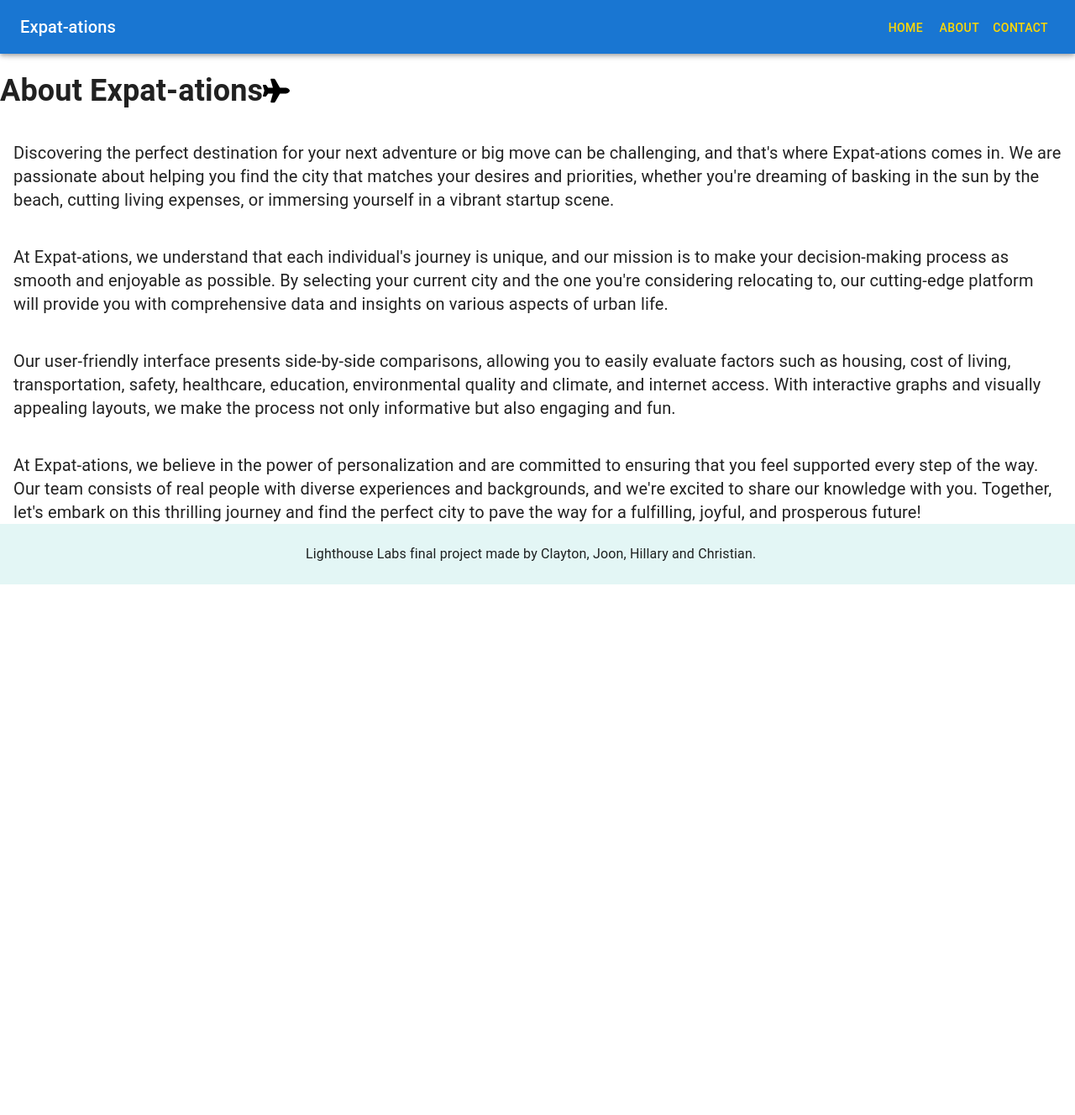
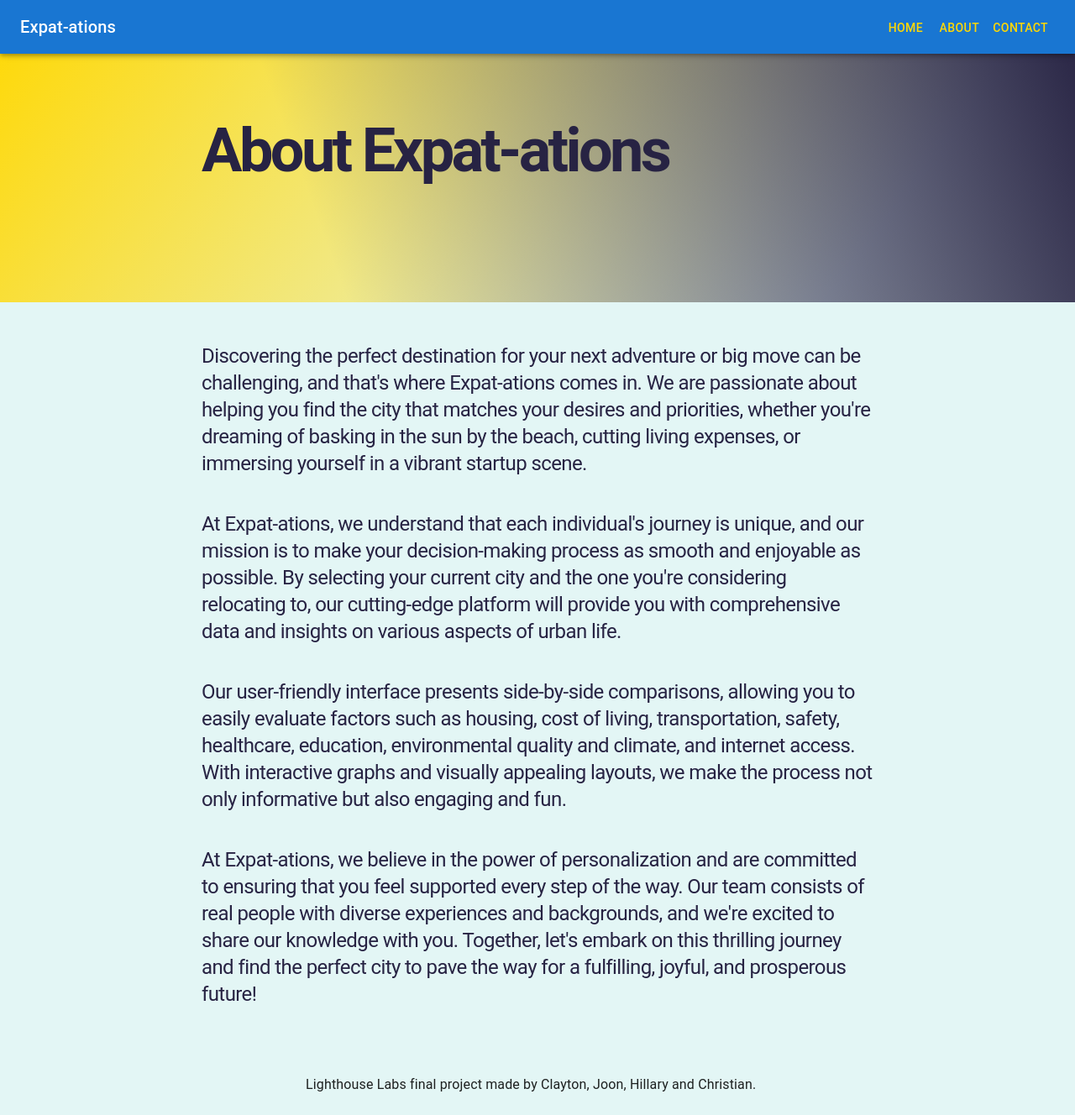
Before and after one commit to hillaryforget/Expat-ations, a Next.js app in the folder my-next-project/: page /about in a window 1280 px wide. Shown: the whole page at 84% size. Before the commit the page ends 800 px from the top, so only its background shows below. Built offline with nearby package versions, Linux system fonts and the light colour scheme.

Commit message:
background and navbar css changes

```diff
--- a/my-next-project/src/components/GooglePlacePhoto.js
+++ /dev/null
@@ -1,25 +0,0 @@
-import { useState, useEffect } from "react";
-
-function GooglePlacePhoto({ placeId }) {
-  const [photoUrl, setPhotoUrl] = useState(null);
-
-  useEffect(() => {
-    async function fetchPhotoUrl() {
-      const photoReference = await fetchPlaceDetails(placeId);
-      if (photoReference) {
-        setPhotoUrl(
-          `https://maps.googleapis.com/maps/api/place/photo?maxwidth=400&photoreference=${photoReference}&key=${process.env.GOOGLE_API_KEY}`
-        );
-      }
-    }
-    fetchPhotoUrl();
-  }, [placeId]);
-
-  if (photoUrl) {
-    return <img src={photoUrl} alt="" />;
-  } else {
-    return <p>No photo available.</p>;
-  }
-}
-
-export default GooglePlacePhoto;
--- a/my-next-project/src/components/Heading.js
+++ b/my-next-project/src/components/Heading.js
@@ -22,21 +22,21 @@ export default function Heading({ cities }) {
 
   return (
     <>
-      <container>
-        <div className="flex items-center justify-center h-screen bg-fixed bg-center bg-cover custom-img">
-          <div className="absolute top-0 left-0 right-0 bottom-0 bg-black/70 z-[2]" />
-          <div className="p-5 text-white z-[2] mt-[-10rem]">
-            <h1 className="text-5xl font-bold">Expat-ation</h1>
-            <p className="py-5 text-xl">
-              Choose the cities you want to compare to gain more insight on your next destination.
-            </p>
-          <div>
-            <AutoComplete stateChanger={SetCountryOne} city_list={cities} />
+      <div className="flex items-center justify-center min-h-screen bg-fixed bg-center bg-cover" style={{ backgroundImage: `url("https://images.pexels.com/photos/3935702/pexels-photo-3935702.jpeg")` }}>
+        <div className="p-5 text-white z-10 -mt-40">
+          <h1 className="text-5xl font-bold mb-5 text-center">Expat-ation</h1>
+          <p className="py-5 text-xl text-center">
+            Choose the cities you want to compare to gain more insight on your next destination.
+          </p>
+          <div className="flex flex-col items-center mt-5">
+            <div className="w-full md:w-96 mx-auto">
+              <AutoComplete stateChanger={SetCountryOne} city_list={cities}/>
+            </div>
             <br></br>
-            <AutoComplete stateChanger={SetCountryTwo} city_list={cities}/>
+            <div className="w-full md:w-96 mx-auto">
+              <AutoComplete stateChanger={SetCountryTwo} city_list={cities}/>
+            </div>
             <br></br>
-          </div>
-          <div>
             <button
               onClick={navigate}
               className="bg-blue-500 text-white px-4 py-2 rounded-lg shadow hover:bg-blue-600 active:bg-blue-800 focus:outline-none focus:ring-2 focus:ring-blue-300 focus:ring-opacity-50"
@@ -44,9 +44,8 @@ export default function Heading({ cities }) {
             Submit
             </button>
           </div>
-          </div>
         </div>
-      </container>
+      </div>
     </>
   );
-}
+  }
--- a/my-next-project/src/components/NavBar.js
+++ b/my-next-project/src/components/NavBar.js
@@ -30,7 +30,7 @@ function NavBar(props) {
   const drawer = (
     <Box onClick={handleDrawerToggle} sx={{ textAlign: "center" }}>
       <Typography variant="h6" sx={{ my: 2 }}>
-        MUI
+        Expat-ations
       </Typography>
       <Divider />
       <List>
@@ -62,6 +62,9 @@ function NavBar(props) {
           >
             <MenuIcon />
           </IconButton>
+          <a href="/" style={{
+            flexGrow: '1',
+          }}>
           <Typography
             variant="h6"
             component="div"
@@ -69,6 +72,7 @@ function NavBar(props) {
           >
             Expat-ations
           </Typography>
+          </a>
           <Box sx={{ display: { xs: "none", sm: "block" } }}>
             {navItems.map((item) => (
               <Link key={item} href={item === "Home" ? "/" : `/${item.toLowerCase()}`} passHref>
--- a/my-next-project/src/pages/about.js
+++ b/my-next-project/src/pages/about.js
@@ -12,28 +12,84 @@ const About = () => {
         <link rel="icon" href="/plane-solid.svg" />
         <script src="https://cdn.tailwindcss.com"></script>
       </Head>
-      <Navbar className={'bg-transparent shadow-none text-3xl'}/> {/* Add the Navbar component */}
-      <div className="container mx-auto pt-14">
-        <div className="flex items-center">
-          <h1 className="text-4xl font-bold mt-8">About Expat-ations</h1>
-          <img
-            className="slide-animation w-8 h-8 mt-8"
-            src="/plane-solid.svg"
-            alt="Plane icon"
-          />
+      <div
+        className="min-h-screen bg-fixed bg-center bg-cover"
+        style={{
+          backgroundColor: `#e3f6f5`,
+        }}
+      >
+       <Navbar className={'bg-transparent shadow-none text-3xl'}/> {/* Add the Navbar component */}
+        {/* Add the Navbar component */}
+        <div style={{
+          background: `linear-gradient(250deg, #272343, rgba(255,255,255,0) 70.71%),
+          linear-gradient(127deg, #ffd803, rgba(255,255,255,.05) 80.71%)
+          `
+        }}>
+          <div className="mx-auto max-w-2xl lg:max-w-4xl lg:px-12">
+            <div className="space-y-2 font-display text-2xl tracking-tight text-blue-900">
+              <h1
+                class="py-28 lg:py-36 font-display text-5xl font-bold tracking-tighter sm:text-7xl"
+                style={{ color: "#272343" }}
+              >
+                About Expat-ations
+              </h1>
+            </div>
+          </div>
         </div>
+
+        <div className="container mx-auto">
+          <div class="mx-auto max-w-7xl px-4 sm:px-6 lg:px-8 relative">
+            <div class="mx-auto max-w-2xl lg:max-w-4xl lg:px-12 mt-8 lg:mt-12">
+              <div class="mt-6 space-y-2 font-display text-2xl tracking-tight text-blue-900">
+                <p style={{color:'#272343'}}>
+                  Discovering the perfect destination for your next adventure or
+                  big move can be challenging, and that's where Expat-ations
+                  comes in. We are passionate about helping you find the city
+                  that matches your desires and priorities, whether you're
+                  dreaming of basking in the sun by the beach, cutting living
+                  expenses, or immersing yourself in a vibrant startup scene.
+                </p>
+                <br></br>
+                <p style={{color:'#272343'}}>
+                  At Expat-ations, we understand that each individual's journey
+                  is unique, and our mission is to make your decision-making
+                  process as smooth and enjoyable as possible. By selecting your
+                  current city and the one you're considering relocating to, our
+                  cutting-edge platform will provide you with comprehensive data
+                  and insights on various aspects of urban life.
+                </p>
+                <br></br>
+                <p style={{color:'#272343'}}>
+                  Our user-friendly interface presents side-by-side comparisons,
+                  allowing you to easily evaluate factors such as housing, cost
+                  of living, transportation, safety, healthcare, education,
+                  environmental quality and climate, and internet access. With
+                  interactive graphs and visually appealing layouts, we make the
+                  process not only informative but also engaging and fun.
+                </p>
+                <br></br>
+                <p style={{color:'#272343'}}>
+                  At Expat-ations, we believe in the power of personalization
+                  and are committed to ensuring that you feel supported every
+                  step of the way. Our team consists of real people with diverse
+                  experiences and backgrounds, and we're excited to share our
+                  knowledge with you. Together, let's embark on this thrilling
+                  journey and find the perfect city to pave the way for a
+                  fulfilling, joyful, and prosperous future!
+                </p>
+              </div>
+            </div>
+          </div>
+        </div>
+        <br></br>
+        <div class="container mx-auto px-4"></div>
+        <div
+          style={{
+            marginTop: "32px",
+          }}
+        ></div>
+        <Footer />
       </div>
-      <br></br>
-      <div class="container mx-auto px-4">
-        <p className="text-xl mt-4">Discovering the perfect destination for your next adventure or big move can be challenging, and that's where Expat-ations comes in. We are passionate about helping you find the city that matches your desires and priorities, whether you're dreaming of basking in the sun by the beach, cutting living expenses, or immersing yourself in a vibrant startup scene.</p>
-        <br></br>
-        <p className="text-xl mt-4">At Expat-ations, we understand that each individual's journey is unique, and our mission is to make your decision-making process as smooth and enjoyable as possible. By selecting your current city and the one you're considering relocating to, our cutting-edge platform will provide you with comprehensive data and insights on various aspects of urban life.</p>
-        <br></br>
-        <p className="text-xl mt-4">Our user-friendly interface presents side-by-side comparisons, allowing you to easily evaluate factors such as housing, cost of living, transportation, safety, healthcare, education, environmental quality and climate, and internet access. With interactive graphs and visually appealing layouts, we make the process not only informative but also engaging and fun.</p>
-        <br></br>
-        <p className="text-xl mt-4">At Expat-ations, we believe in the power of personalization and are committed to ensuring that you feel supported every step of the way. Our team consists of real people with diverse experiences and backgrounds, and we're excited to share our knowledge with you. Together, let's embark on this thrilling journey and find the perfect city to pave the way for a fulfilling, joyful, and prosperous future!</p>
-      </div>
-      <Footer />
     </>
   );
 };
--- a/my-next-project/src/pages/contact.js
+++ b/my-next-project/src/pages/contact.js
@@ -31,12 +31,12 @@ const Contact = () => {
       >
         <Navbar className={'bg-transparent shadow-none text-3xl'}/> {/* Add the Navbar component */}
         <div className="max-w-md mx-auto mt-10 pt-14">
-          <div className="bg-opacity-50 bg-black p-4 rounded-md">
-            <h1 className="text-4xl font-bold text-white mt-6">
+          <div className="bg-opacity-50 bg-#e3f6f5 p-4 rounded-md">
+            <h1 className="text-4xl font-bold text-#2d334a mt-6">
               Can't find the city you're looking for?
             </h1>
             <div className="max-w-md mx-auto mt-10">
-          <h1 className="text-4xl font-bold text-white mb-8">Contact Us</h1>
+          <h1 className="text-4xl font-bold text-#2d334a mb-8">Contact Us</h1>
           </div>
         </div>
         <br></br>
--- a/my-next-project/src/styles/globals.css
+++ b/my-next-project/src/styles/globals.css
@@ -7,5 +7,5 @@ html {
 }
 
 .custom-img {
-  background-image: url("https://images.unsplash.com/photo-1517400508447-f8dd518b86db?ixlib=rb-4.0.3&ixid=MnwxMjA3fDB8MHxwaG90by1wYWdlfHx8fGVufDB8fHx8&auto=format&fit=crop&w=2940&q=80");
+  background-image: url("https://www.pexels.com/photo/woman-looking-at-the-map-3935702/");
 }
```
Also changed, not shown: my-next-project/src/components/SearchField.js (+3 -5 lines), my-next-project/src/pages/main.jsx (+20 -3 lines), my-next-project/public/find_city.jpeg (deleted), 1 other file (tests, documents, lock files or other folders).
